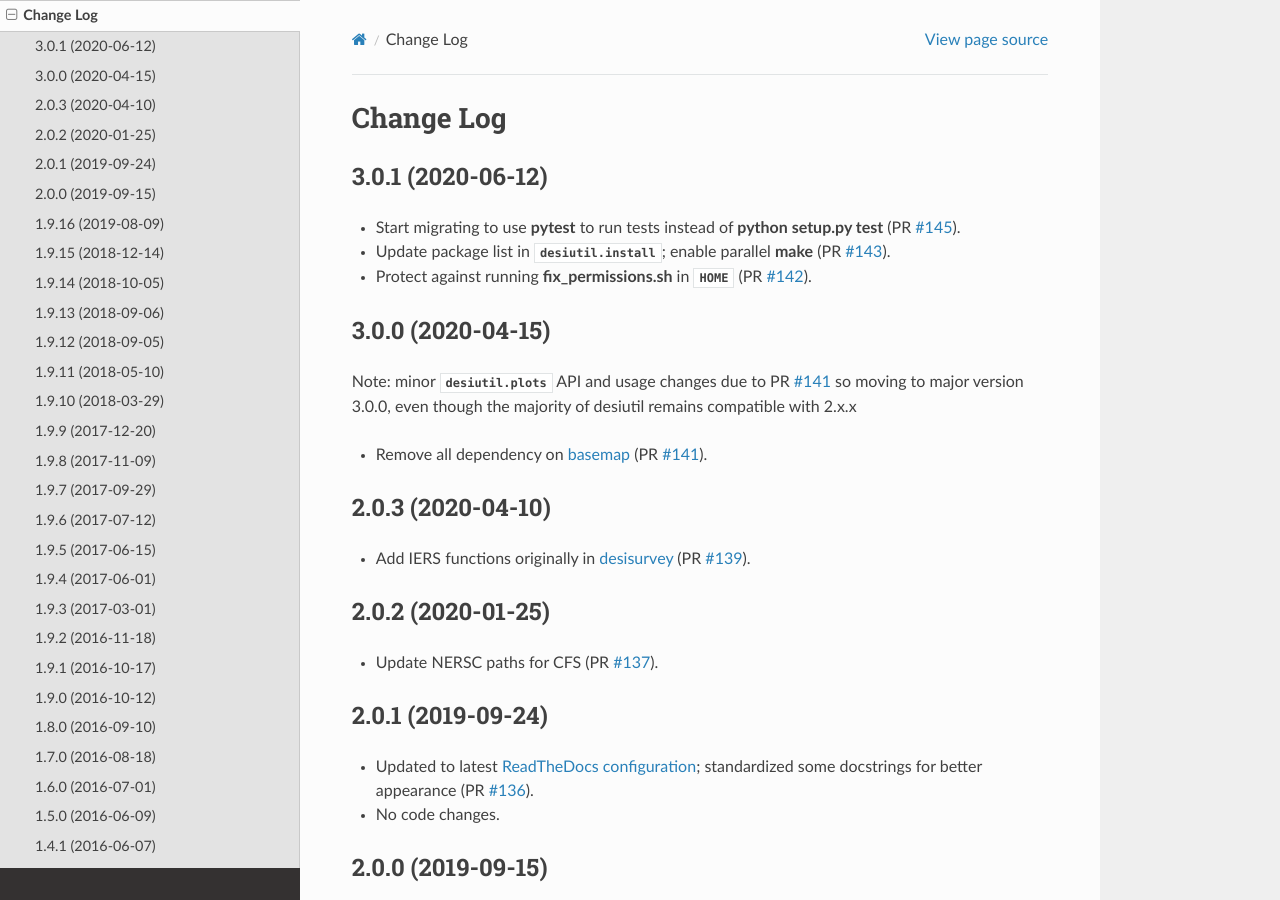
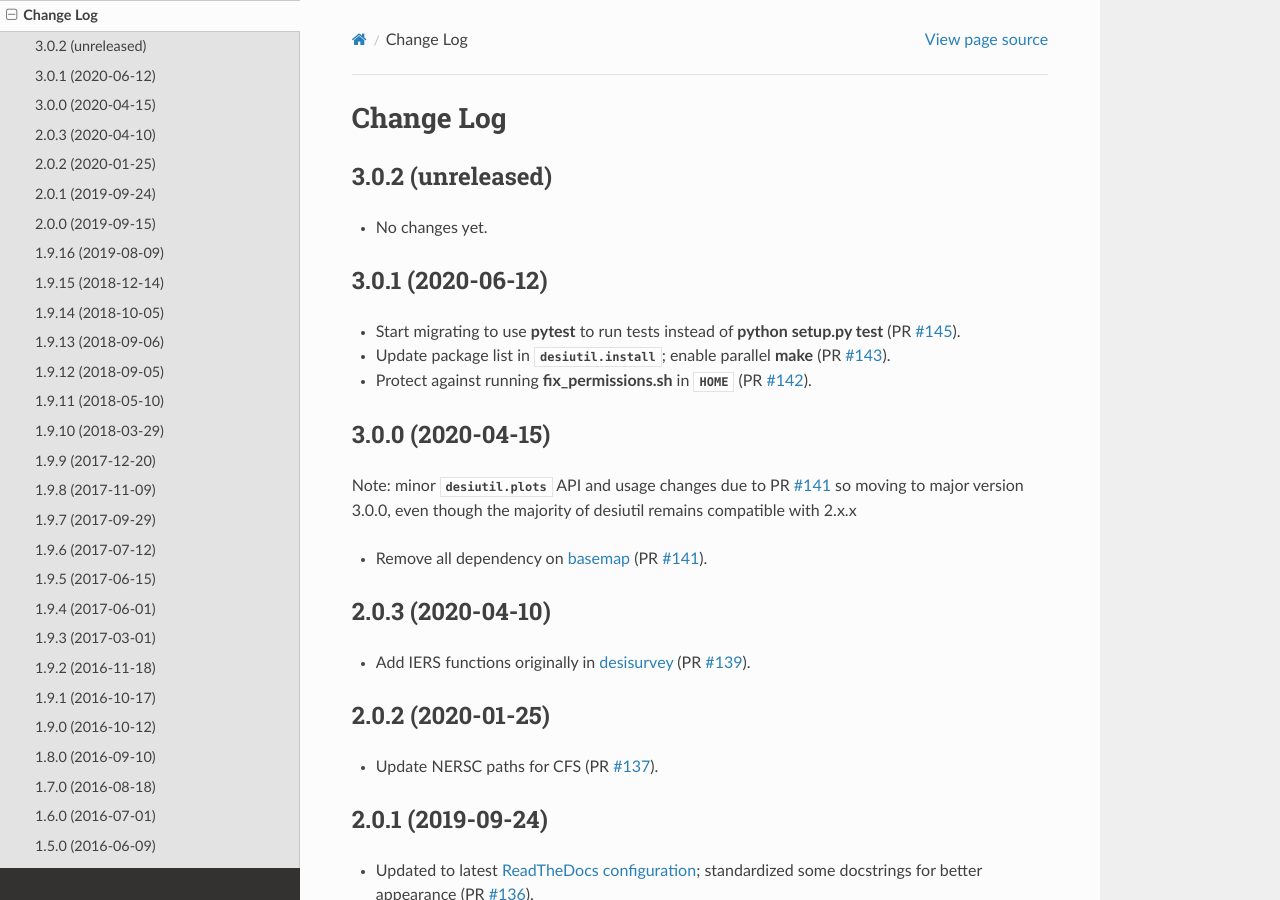
Before and after one commit to desihub/desiutil, a Sphinx documentation site: the page built from doc/changes.rst, in a window 1280 px wide and 900 px high. Built offline with Sphinx 7.4.7 and the Read the Docs theme 2.0.0, drawn with Linux system fonts in a browser that asks for light colours.

Commit message:
bump version after tag

```diff
--- a/doc/changes.rst
+++ b/doc/changes.rst
@@ -1,6 +1,11 @@
 ==========
 Change Log
 ==========
+
+3.0.2 (unreleased)
+------------------
+
+* No changes yet.
 
 3.0.1 (2020-06-12)
 ------------------
--- a/py/desiutil/_version.py
+++ b/py/desiutil/_version.py
@@ -1 +1 @@
-__version__ = '3.0.1'
+__version__ = '3.0.1.dev813'
```
